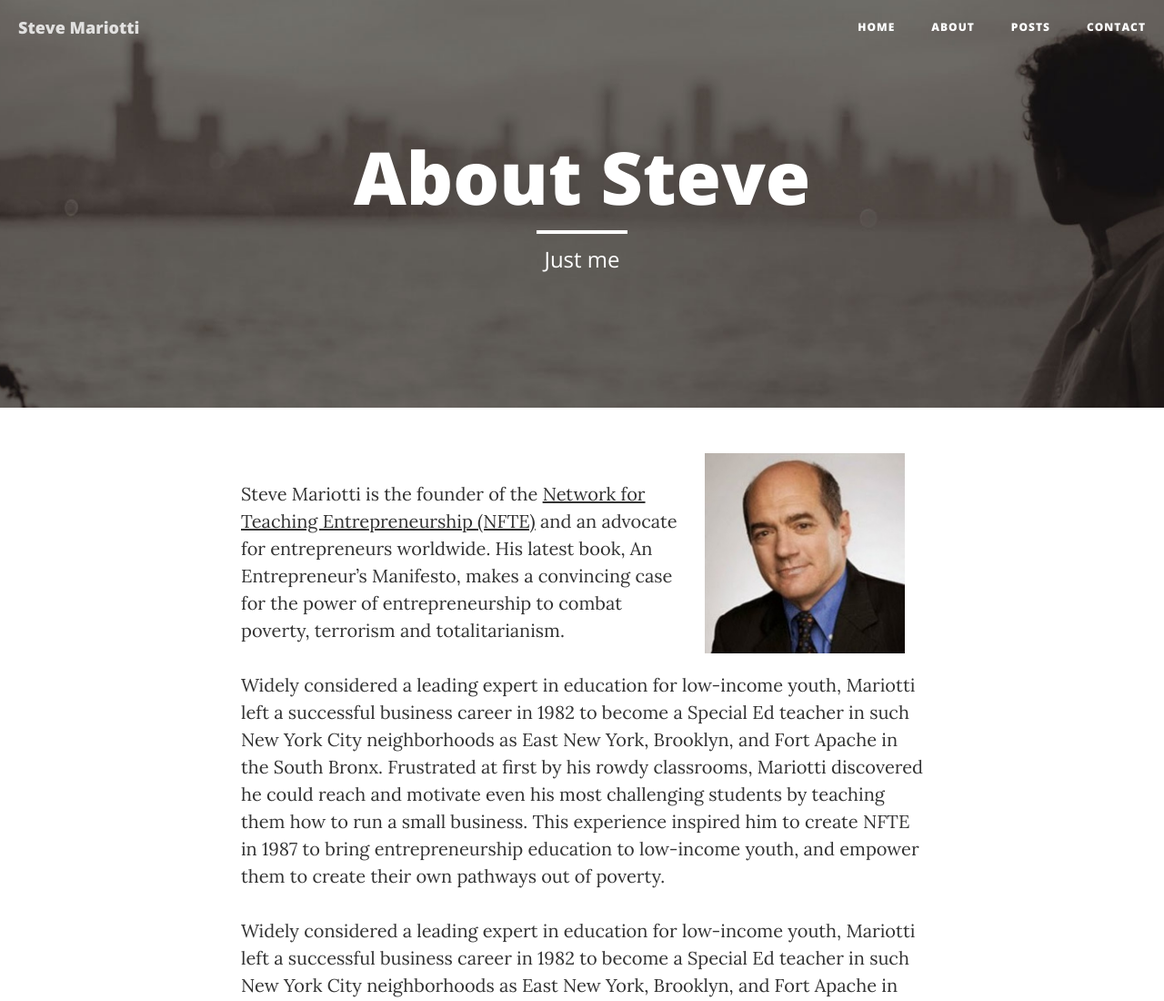
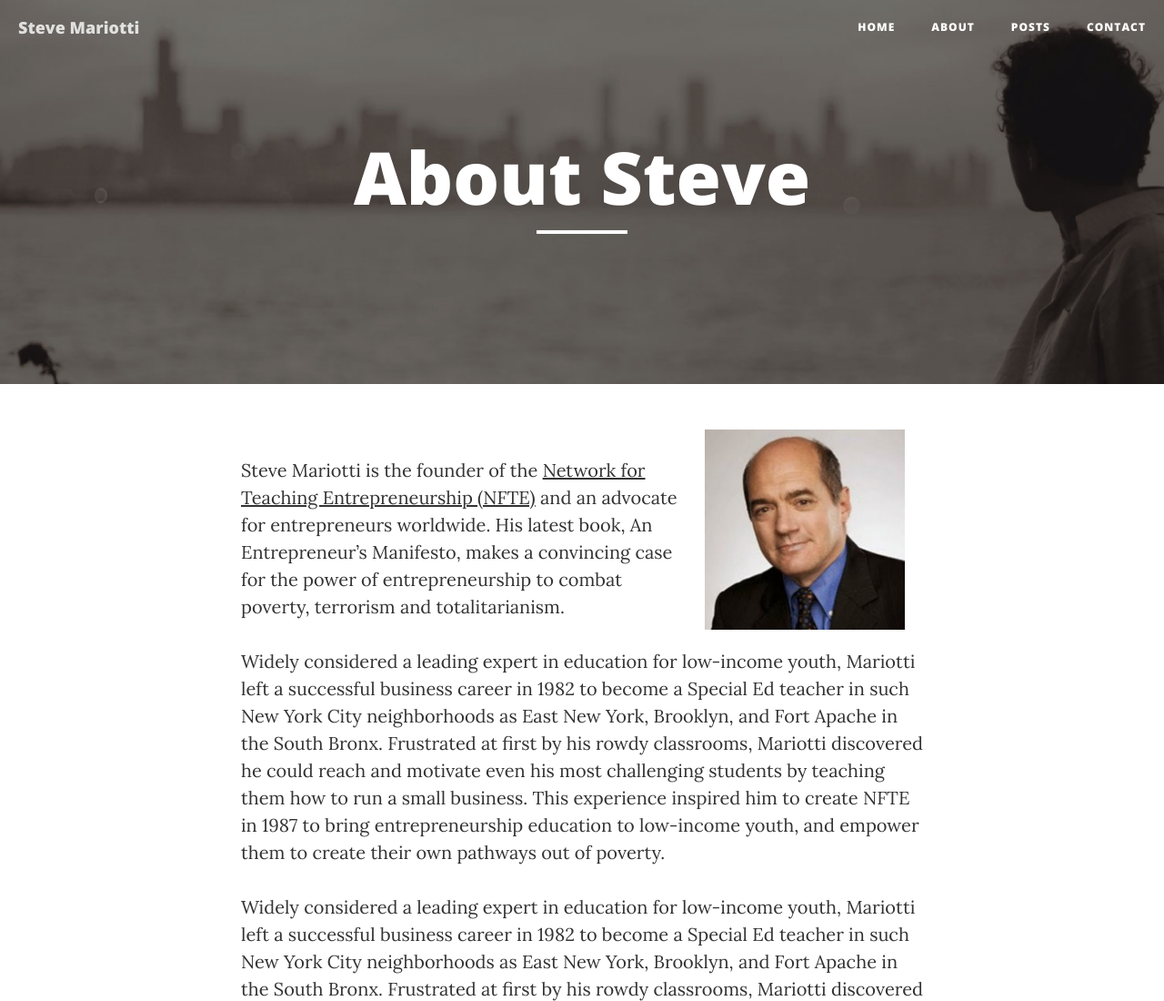
Before and after one commit to JenCodetc/steve-mariotti, a website: page about.html in a window 1280 px wide. Shown: the top 1100 px of the page at 91% size. Drawn offline with nearby package versions, Linux system fonts and the light colour scheme.

Commit message:
Update about.html

```diff
--- a/about.html
+++ b/about.html
@@ -76,7 +76,7 @@
                     <div class="page-heading">
                         <h1>About Steve</h1>
                         <hr class="small">
-                        <span class="subheading">Just me</span>
+                        <span class="subheading"></span>
                     </div>
                 </div>
             </div>
```
